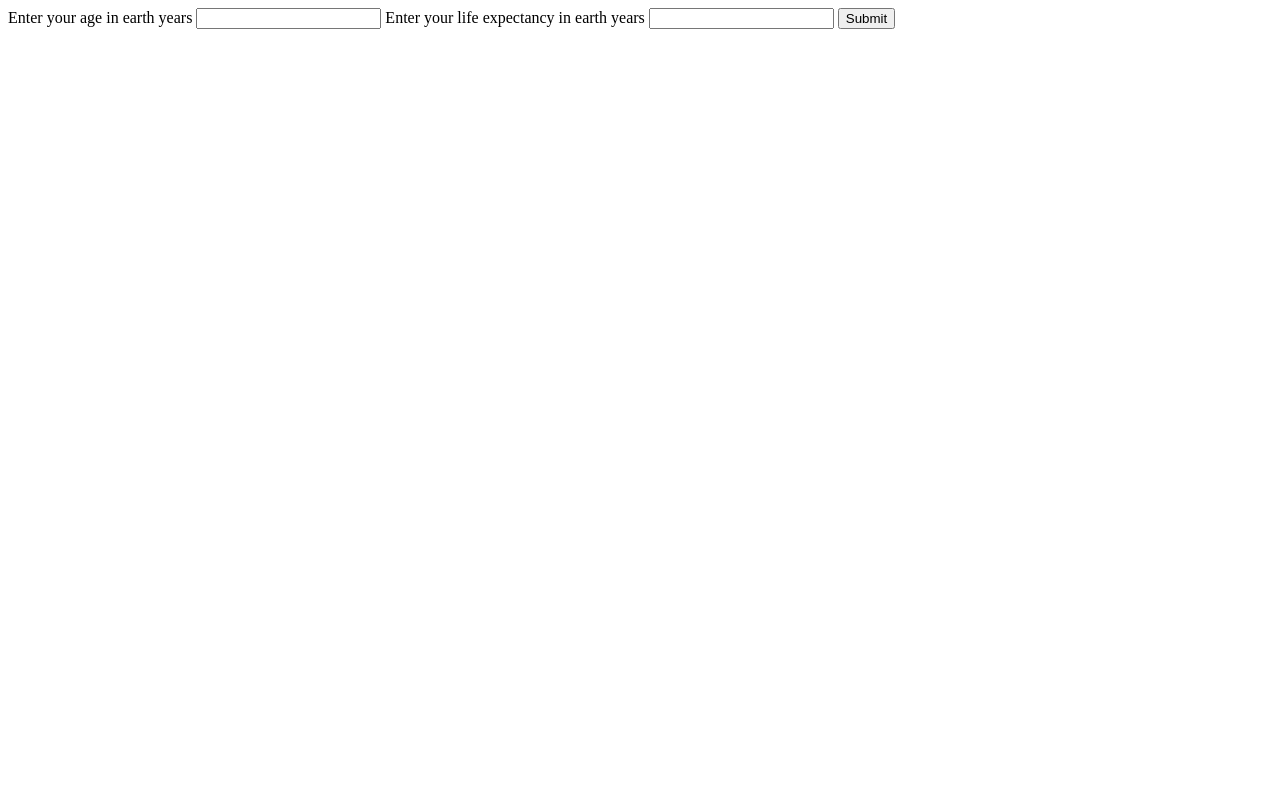
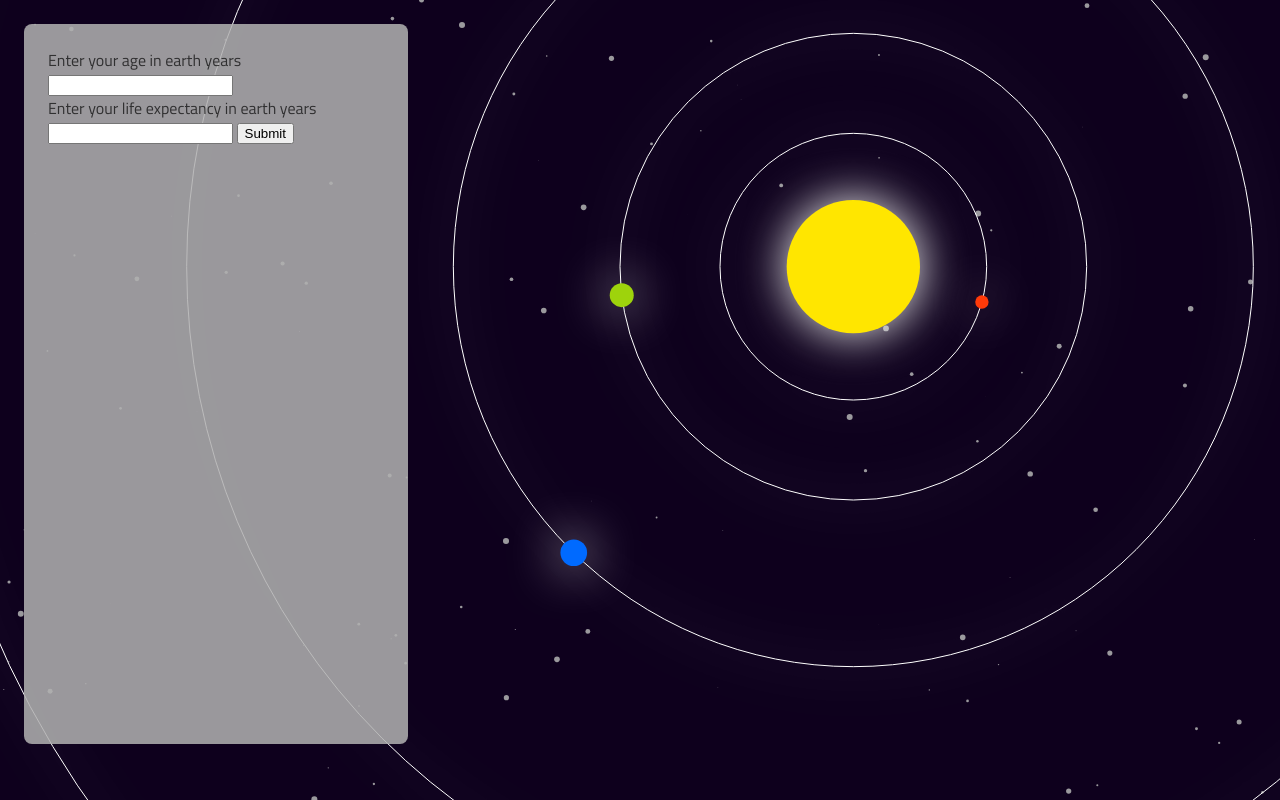
Before and after one commit to Skylar-Brockbank/solar-age-calculator, a website built with webpack: page src/index.html in a window 1280 px wide. Built offline with nearby package versions, Linux system fonts and the light colour scheme; what jQuery would draw is missing.

Commit message:
add a ton of panash!

```diff
--- /dev/null
+++ b/src/css/styles.css
@@ -0,0 +1,21 @@
+canvas {
+  position: absolute;
+}
+body{
+  background-color: rgb(14, 0, 29);
+  margin: 0;
+  padding: 0;
+}
+#form-stuff {
+  background-color: rgba(177, 177, 177, 0.863);
+  margin:3vh;
+  padding:3vh;
+  font-family: 'Oswald', sans-serif;
+  font-family: 'Titillium Web', sans-serif;
+  position: absolute;
+  border-radius: 1vh;
+  height: 90vh;
+  width: 30vw;
+  box-sizing: border-box;
+  color: rgba(0, 0, 0, 0.685);
+}
--- a/src/index.html
+++ b/src/index.html
@@ -4,18 +4,28 @@
   <meta charset="UTF-8">
   <meta http-equiv="X-UA-Compatible" content="IE=edge">
   <meta name="viewport" content="width=device-width, initial-scale=1.0">
+  <link rel="preconnect" href="https://fonts.googleapis.com">
+  <link rel="preconnect" href="https://fonts.gstatic.com" crossorigin>
+  <link href="https://fonts.googleapis.com/css2?family=Oswald&family=Titillium+Web&display=swap" rel="stylesheet">
   <title>Document</title>
 </head>
 <body>
+  <canvas id="stellar"></canvas>
+  <canvas id="solar"></canvas>
+  <div id="form-stuff">
     <form>
       <label>Enter your age in earth years
+        <br>
         <input type="number" id='earthAge'>
       </label>
+      <br>
       <label>Enter your life expectancy in earth years
+        <br>
         <input type="number" id='earthDeath'>
       </label>
       <button type="submit">Submit</button>
     </form>
-  <h1 id='returnValues'></h1>
+    <p id='returnValues'></p>
+  </div>
 </body>
 </html>
--- a/src/index.js
+++ b/src/index.js
@@ -1,5 +1,7 @@
 import $ from 'jQuery';
 import {Person} from './../src/js/person.js';
+import {Screen, Planet, SolarSystem} from './../src/js/test.js';
+import './css/styles.css';
 
 function setOutput(person){
   let morbidMessage = '';
@@ -18,6 +20,45 @@ function setOutput(person){
   return output;
 }
 
+
+
+
+var screen1 = new Screen('solar','stellar');
+var testSystem = new SolarSystem(screen1, [(2*screen1.canvas.width/3),(screen1.canvas.height/3)]);
+let j = testSystem.j;
+
+
+function animate(){
+
+  requestAnimationFrame(animate);
+  screen1.con.clearRect(0,0,window.innerWidth,window.innerHeight);
+  screen1.con.beginPath();
+  screen1.con.fillStyle = 'rgb(255, 230, 0)';
+  screen1.con.shadowBlur = 50;
+  screen1.con.shadowColor = 'white';
+  screen1.con.arc(sun[0],sun[1],50*j,0,Math.PI*2,false);
+  screen1.con.fill();
+  for(let f = 0; f<testSystem.planetSystem.length;f++){
+    screen1.con.beginPath();
+    screen1.con.strokeStyle = 'rgba(255, 255, 255, 5)';
+    screen1.con.arc(testSystem.planetSystem[f].orbitPoint[0],testSystem.planetSystem[f].orbitPoint[1],testSystem.planetSystem[f].orbitRadius,0,Math.PI*2,false);
+    screen1.con.stroke();
+  }
+  for(let f = 0; f<testSystem.planetSystem.length;f++){
+    testSystem.planetSystem[f].update();
+  }
+
+}
+
+let sun =[(2*screen1.canvas.width/3),(screen1.canvas.height/3)];
+testSystem.addPlanet(new Planet("mercury",5*j,"rgb(255, 58, 9)",0.02,Math.random(),sun,100*j,screen1));
+testSystem.addPlanet(new Planet("venus",9*j,"rgb(158, 211, 12)",0.01,Math.random(),sun,175*j,screen1));
+testSystem.addPlanet(new Planet("earth",10*j,"#006aff",0.005,Math.random(),sun,300*j,screen1));
+testSystem.addPlanet(new Planet("mars",8*j,"rgb(138, 37, 37)",0.0025,Math.random(),sun,500*j,screen1));
+testSystem.addPlanet(new Planet("jupiter",20*j,"rgb(253, 179, 68)",0.0019,Math.random(),sun,700*j,screen1));
+screen1.drawStars();
+animate();
+
 $('form').submit(function(event){
   event.preventDefault();
   let person1 = new Person($('#earthAge').val(),$('#earthDeath').val());
--- /dev/null
+++ b/src/js/test.js
@@ -0,0 +1,72 @@
+export class Screen{
+  constructor(systemCanvas,starCanvas){
+    this.canvas = document.getElementById(systemCanvas);
+    this.starField = document.getElementById(starCanvas);
+    this.con = this.canvas.getContext('2d');
+    this.starCon = this.starField.getContext('2d');
+    this.starField.width = window.innerWidth;
+    this.starField.height = window.innerHeight;
+    this.canvas.width = window.innerWidth;
+    this.canvas.height = window.innerHeight;
+  }
+  drawStars(){
+    for(let i =0;i<100;i++){
+      let x = Math.random()*this.starField.width;
+      let y = Math.random()*this.starField.height;
+      let radius = 0.1+(Math.random()*3);
+      this.starCon.beginPath();
+      this.starCon.fillStyle = 'rgba(177, 177, 177, 0.863)';
+      this.starCon.arc(x,y,radius,0,Math.PI*2,false);
+      this.starCon.fill();
+    }
+  }
+}
+
+//end set-up stuff
+
+
+export class Planet{
+  constructor(name,radius,color,speed,srad,orbitPoint,orbitRadius,screen){
+    this.name = name;
+    this.color = color;
+    this.radius = radius;
+    this.x = 0;
+    this.y = 0;
+    this.speed = speed;
+    this.orbitPoint = orbitPoint;
+    this.orbitRadius = orbitRadius;
+    this.rad = srad;
+    this.screen = screen;
+  }
+  draw(){
+    this.screen.con.fillStyle = this.color;
+    this.screen.con.beginPath();
+    this.screen.con.arc(this.x, this.y, this.radius, 0, Math.PI*2,false);
+    this.screen.con.fill();
+  }
+  update(){
+    this.rad += this.speed;
+    this.x = this.orbitPoint[0] + (Math.cos(this.rad)*this.orbitRadius);
+    this.y = this.orbitPoint[1] + (Math.sin(this.rad)*this.orbitRadius);
+
+    this.draw();
+  }
+}
+
+export class SolarSystem{
+  constructor(screen,center){
+    this.planetSystem = [];
+    this.j = screen.canvas.height/600;
+    this.center = center;
+    this.screen = screen;
+  }
+  addPlanet(planet){
+    this.planetSystem.push(planet);
+  }
+  start(){
+    window.addEventListener('resize', function(){
+      this.screen.canvas.width = window.innerWidth;
+      this.screen.canvas.height = window.innerHeight;
+    });
+  }
+}
```
Lines whose indentation alone changed are shown as unchanged.
